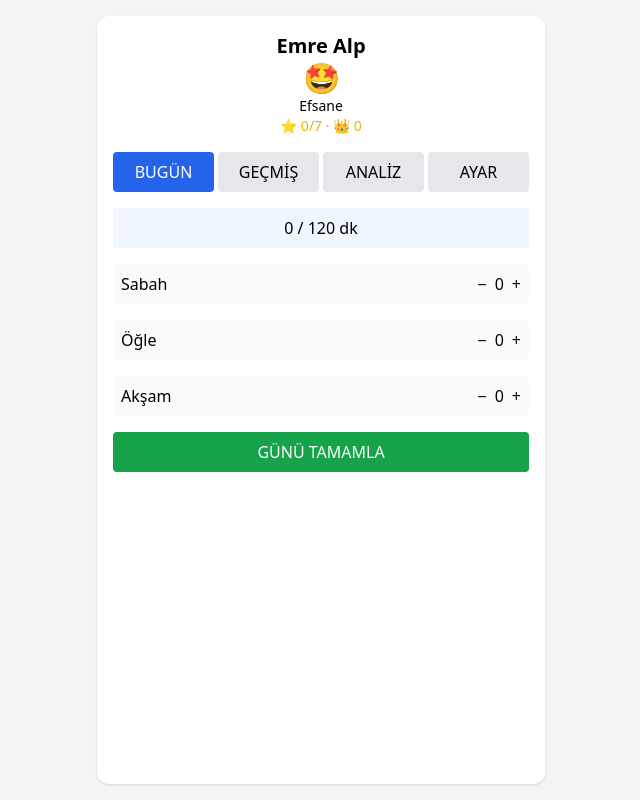
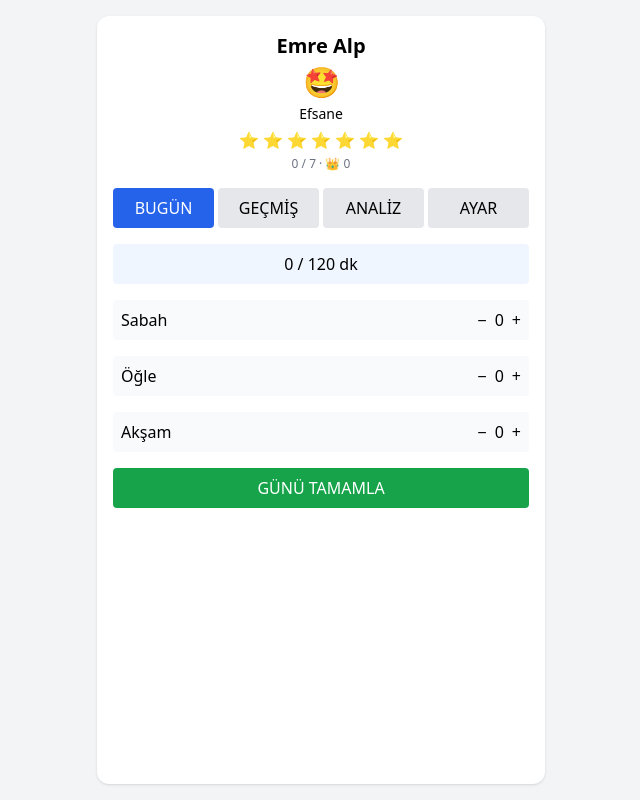
Before and after one commit to terennumusic-eng/gunluk-ekran-surei, a React (Vite) app: page / in a window 1280 px wide. Shown: the whole page, without its empty margins (319-959 px from the left). Built offline with nearby package versions, Linux system fonts and the light colour scheme.

Commit message:
feat: haftalik yildiz ilerleme cubugu

```diff
--- a/src/App.jsx
+++ b/src/App.jsx
@@ -21,27 +21,21 @@ const DEFAULT_SETTINGS = {
 };
 
 export default function App() {
-  /* TAB */
   const [tab, setTab] = useState("BUGÜN");
 
-  /* TODAY */
   const [sabah, setSabah] = useState(0);
   const [ogle, setOgle] = useState(0);
   const [aksam, setAksam] = useState(0);
 
-  /* DATA */
   const [history, setHistory] = useState([]);
+  const [settings, setSettings] = useState(DEFAULT_SETTINGS);
 
-  /* SETTINGS */
-  const [settings, setSettings] = useState(DEFAULT_SETTINGS);
   const [pinOK, setPinOK] = useState(false);
   const [pinInput, setPinInput] = useState("");
 
-  /* REWARD */
   const [star, setStar] = useState(0);
   const [crown, setCrown] = useState(0);
 
-  /* RESULT POPUP */
   const [showResult, setShowResult] = useState(false);
   const [lastResult, setLastResult] = useState(null);
 
@@ -125,7 +119,6 @@ export default function App() {
     setAksam(0);
   }
 
-  /* ANALYSIS */
   const avg =
     history.length === 0
       ? 0
@@ -138,11 +131,24 @@ export default function App() {
       <div className="bg-white w-full max-w-md rounded-xl shadow p-4 space-y-4">
 
         {/* HEADER */}
-        <div className="text-center">
+        <div className="text-center space-y-1">
           <h1 className="text-xl font-bold">{settings.name}</h1>
           <div className="text-3xl">{level.emoji}</div>
           <div className="text-sm">{level.name}</div>
-          <div className="text-yellow-500 text-sm">⭐ {star}/7 · 👑 {crown}</div>
+
+          {/* STAR BAR */}
+          <div className="space-y-1">
+            <div className="flex justify-center gap-1">
+              {[...Array(7)].map((_, i) => (
+                <span key={i} className={i < star ? "text-yellow-400" : "text-gray-300"}>
+                  ⭐
+                </span>
+              ))}
+            </div>
+            <div className="text-xs text-gray-500">
+              {star} / 7 · 👑 {crown}
+            </div>
+          </div>
         </div>
 
         {/* TABS */}
```
